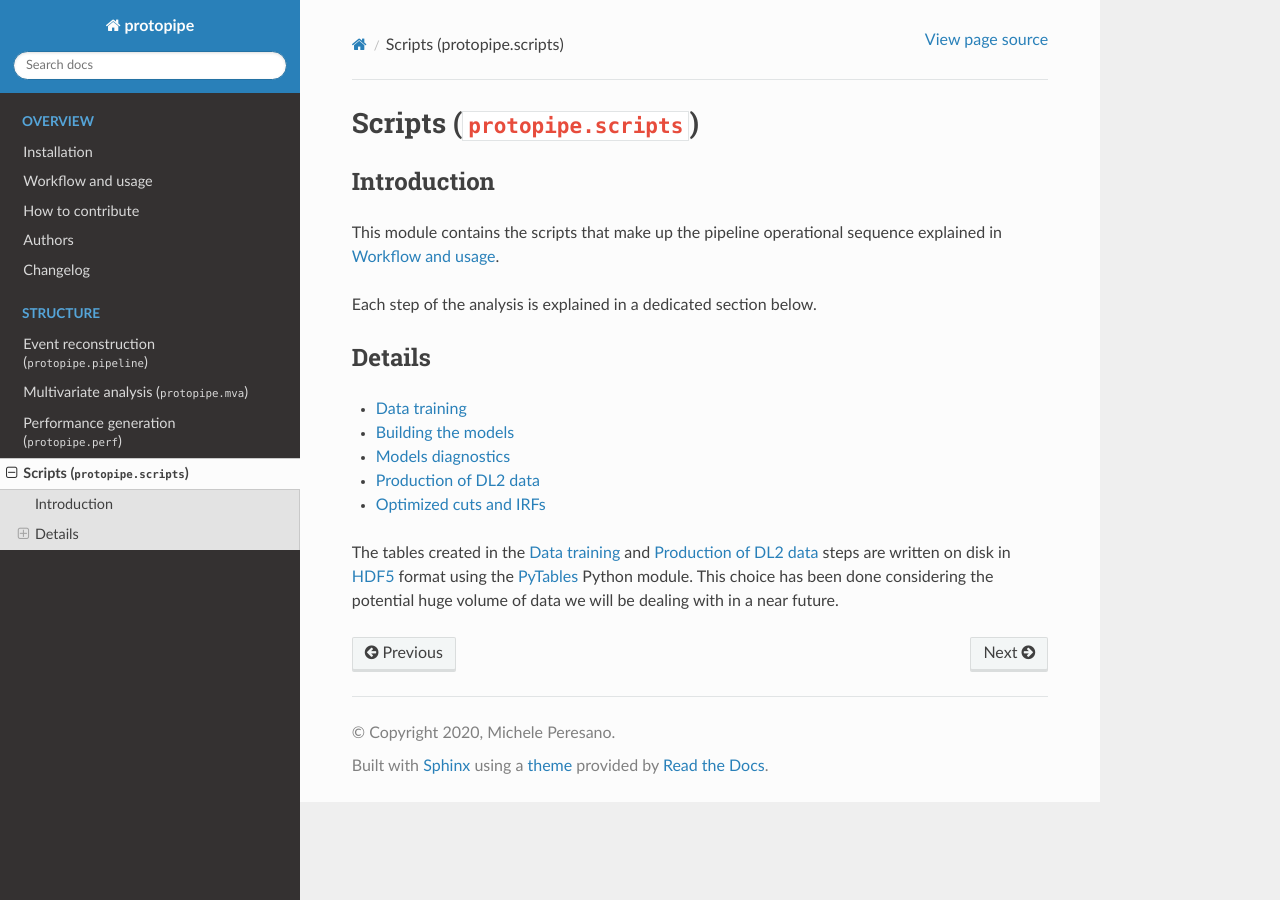
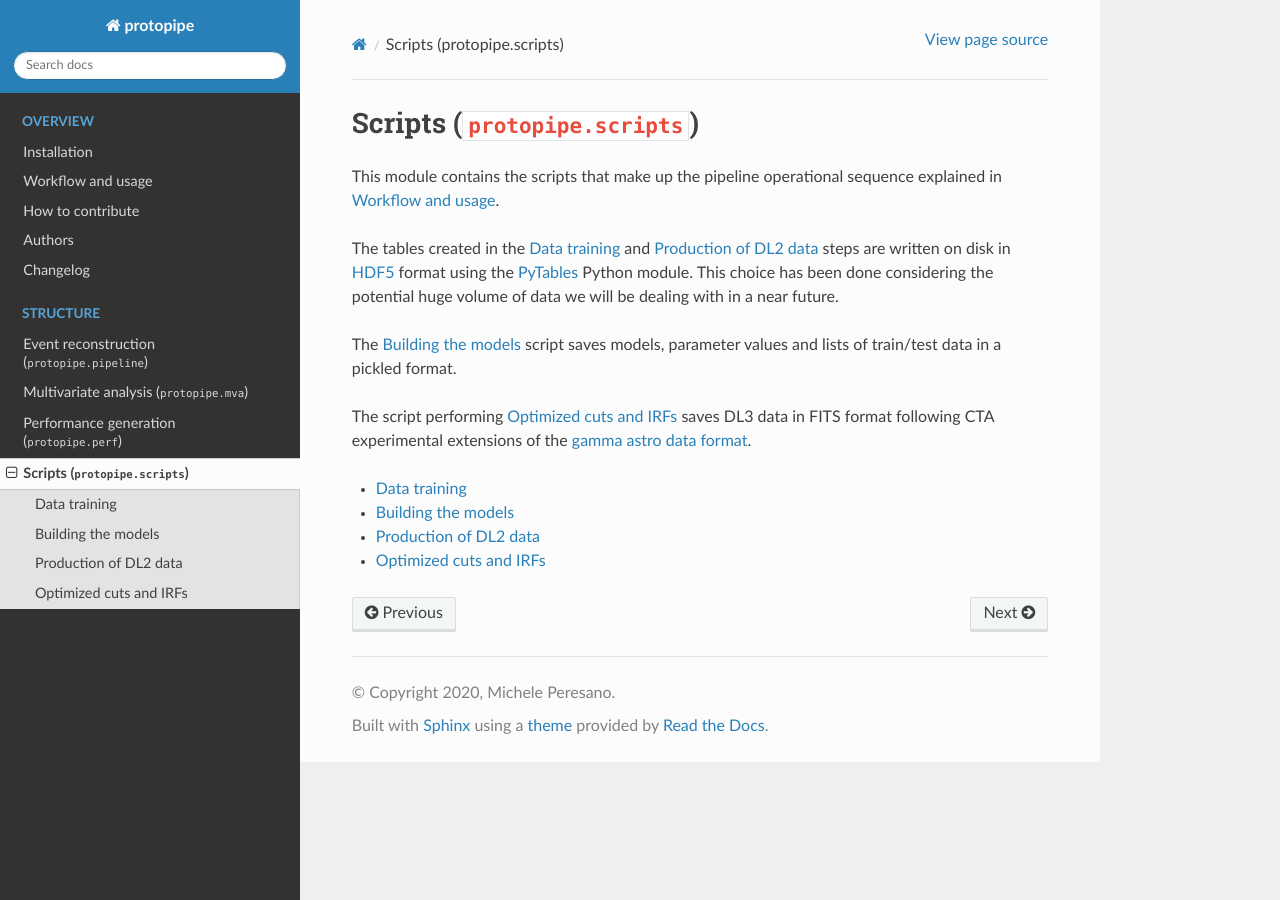
Before and after one commit to cta-observatory/protopipe, a Sphinx documentation site: the page built from docs/scripts/index.rst, in a window 1280 px wide. Built offline with Sphinx 7.4.7 and the Read the Docs theme 2.0.0, drawn with Linux system fonts in a browser that asks for light colours; pages that are not in the unit, such as notebooks, are missing from menus; the version number could not be read and is left out.

Commit message:
Update docs

```diff
--- a/docs/install/grid.rst
+++ b/docs/install/grid.rst
@@ -24,6 +24,10 @@ are the following,
 - `pytables <https://www.pytables.org/>`_
 - `pyyaml <https://pyyaml.org/>`_
 
+.. note:: Python version
+  Even if *protopipe* itself allows for Python 3.7, the minimum version required to use
+  Dirac is 3.8.
+
 For convenience, a ready-to-use conda environment recipe is reported below.
 You can also find it in the `root directory of the interface <https://github.com/HealthyPear/protopipe-grid-interface>`_.
 You can create the corresponding environment with a command like this,
@@ -36,7 +40,7 @@ You can create the corresponding environment with a command like this,
   channels:
     - conda-forge
   dependencies:
-    - python=3.8
+    - python>=3.8
     - pip
     - dirac-grid
     - voms
--- a/docs/scripts/index.rst
+++ b/docs/scripts/index.rst
@@ -3,38 +3,29 @@
 Scripts (``protopipe.scripts``)
 ===============================
 
-Introduction
-------------
-
 This module contains the scripts that make up the pipeline operational sequence
 explained in :ref:`usage`.
 
-Each step of the analysis is explained in a dedicated section below.
+The tables created in the :ref:`data_training` and :ref:`DL2` steps are written
+on disk in HDF5_ format using the PyTables_ Python module.
+This choice has been done considering the potential huge
+volume of data we will be dealing with in a near future.
 
+The :ref:`model_building` script saves models, parameter values and lists of train/test data
+in a pickled format.
 
-Details
--------
+The script performing :ref:`optimization_cuts_IRFs` saves DL3 data in FITS format
+following CTA experimental extensions of the `gamma astro data format`_.
 
 .. toctree::
     :maxdepth: 1
 
     data_training
     model_building
-    model_diagnostics
     DL2
     optimization_cuts_IRFs
 
-The tables created in the :ref:`data_training` and :ref:`DL2` steps are written
-on disk in HDF5_ format using the PyTables_ Python module.
-This choice has been done considering the potential huge
-volume of data we will be dealing with in a near future.
 
-.. Reference/API
-.. -------------
-..
-.. .. automodapi:: protopipe.scripts
-..     :no-inheritance-diagram:
-    .. :include-all-objects:
 
 .. _PyTables: https://www.pytables.org/
 .. _HDF5: https://www.hdfgroup.org/solutions/hdf5/
```
Also changed, not shown: docs/install/index.rst (+4 -4 lines).
